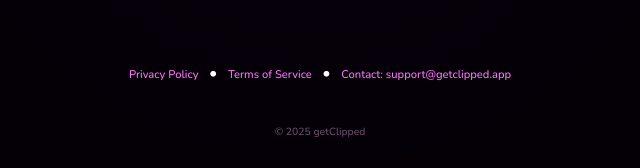
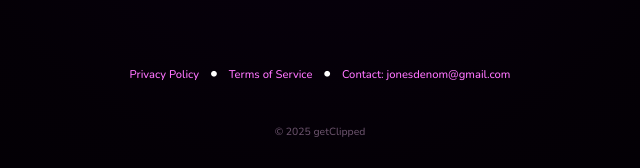
Before and after one commit to jonesdenom/getclipped-legal, a plain HTML site: page index.html in a window 1280 px wide. Shown: the part 657-825 px from the top of the page, 320-960 px from the left. Drawn offline with nearby package versions, Linux system fonts and the light colour scheme.

Commit message:
Update index.html

```diff
--- a/index.html
+++ b/index.html
@@ -349,7 +349,7 @@
   <div class="legal">
     <a href="/privacy.html">Privacy Policy</a> •
     <a href="/terms.html">Terms of Service</a> •
-    <a href="mailto:support@getclipped.app">Contact: support@getclipped.app</a>
+    <a href="mailto:support@getclipped.app">Contact: jonesdenom@gmail.com</a>
   </div>
   <footer>
     © <span id="year"></span> getClipped
```
